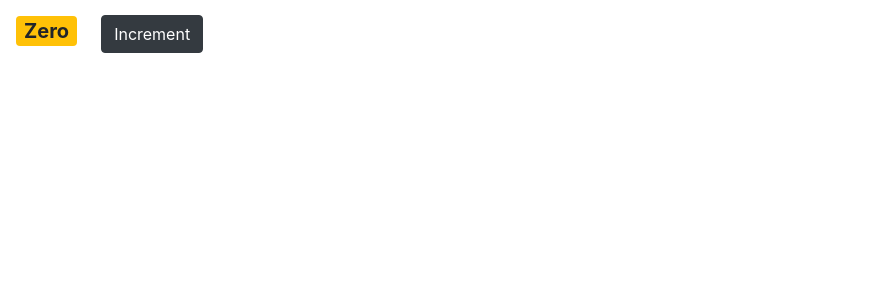
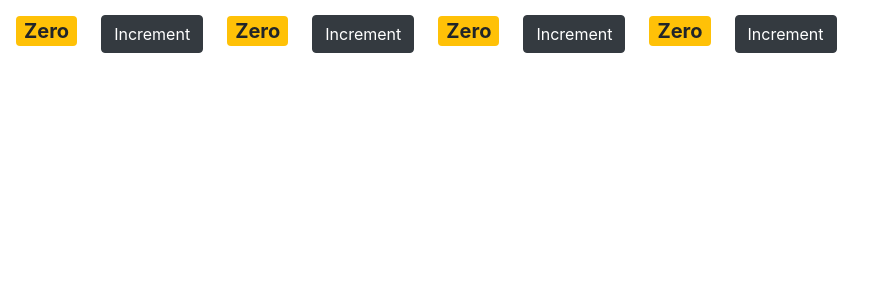
Before and after one commit to sachinlokesh05/React.JS, a React (Create React App) app: page / in a window 1280 px wide. Shown: the top 300 px of the page, without its empty margins (0-884 px from the left). Built offline with nearby package versions, Linux system fonts and the light colour scheme.

Commit message:
composing components

```diff
--- a/src/components/counter.jsx
+++ b/src/components/counter.jsx
@@ -5,7 +5,7 @@
 class Counter extends Component {
     state = { count : 0,
 
-        tags : ['tag1','tag2','tag3']
+        tags : ['tag1','tag2','tag3'],
 
     }
     // constructor(){
--- /dev/null
+++ b/src/components/counters.jsx
@@ -0,0 +1,19 @@
+import React, { Component } from 'react'
+import Counter from './counter'
+class Counters extends Component {
+    state = {  counter:[
+        { id:1,value:0},
+        { id:2,value:0},
+        { id:3,value:0},
+        { id:4,value:0}
+    ]  };
+    render() {
+        return (
+            <div>
+            {this.state.counter.map(counter => <Counter key={counter.id} />)}
+            </div>
+        );
+    }
+}
+
+export default Counters;
--- a/src/index.js
+++ b/src/index.js
@@ -4,12 +4,12 @@
 // import App from './App';
 import * as serviceWorker from './serviceWorker';
 import 'bootstrap/dist/css/bootstrap.min.css';
-import Counter from './components/counter'
-
+// import Counter from './components/counter'
+import Counters from "./components/counters"
 ReactDOM.render(
   <React.StrictMode>
-    <Counter/>
-  </React.StrictMode>,
+    <Counters/>
+   </React.StrictMode>,
   document.getElementById('root')
 );
 
```
